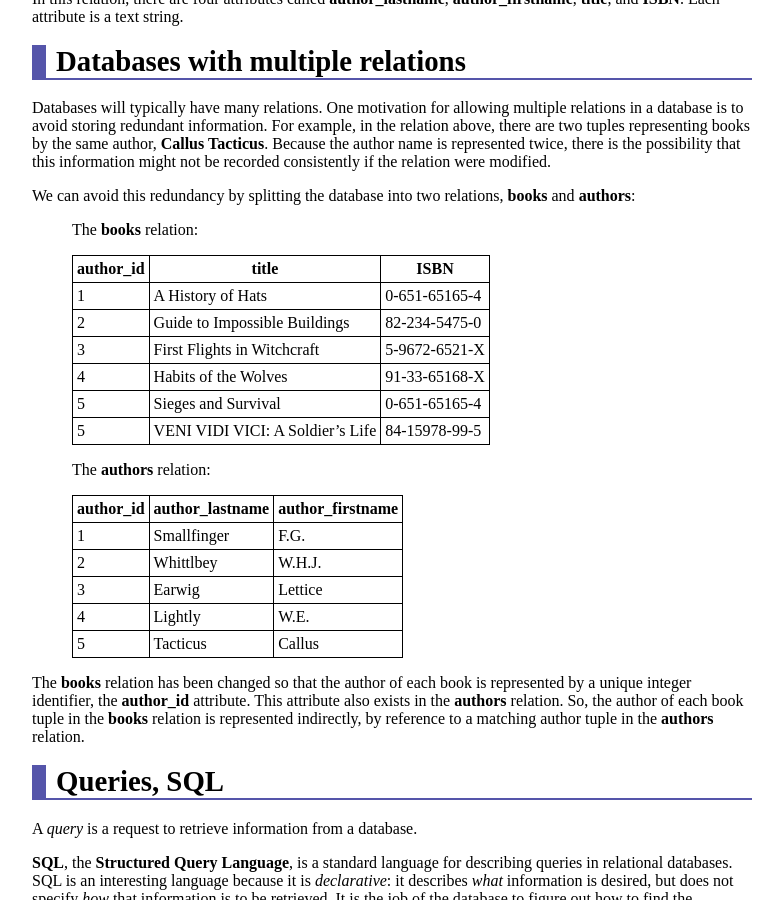
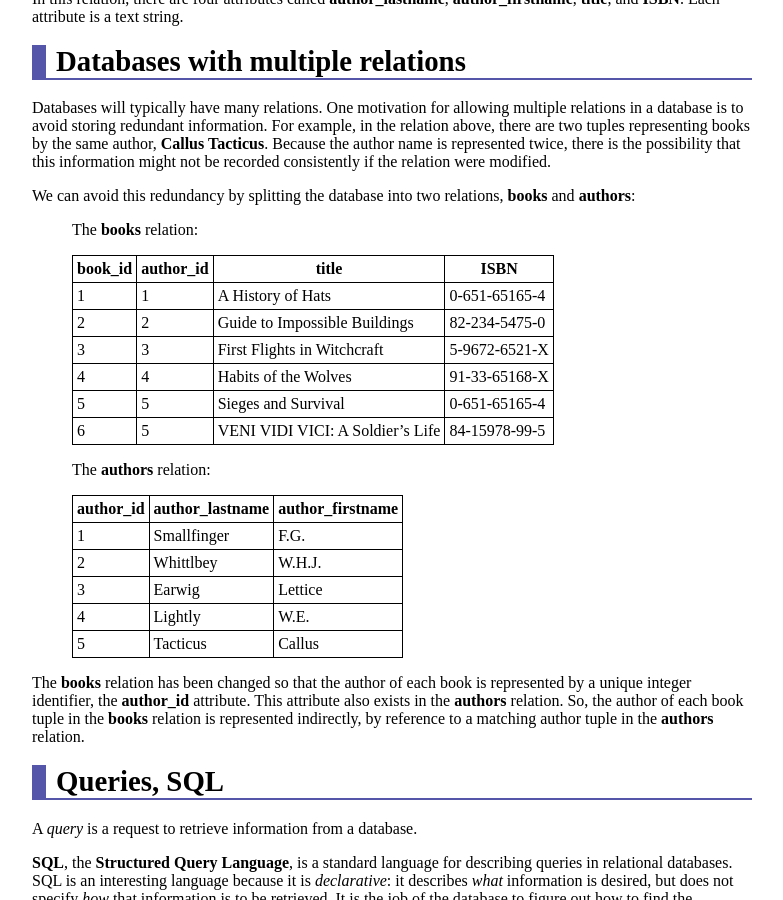
Before and after one commit to ycpcs/cs320-spring2016, a Jekyll site: the page built from lectures/lecture09.md, in a window 1280 px wide and 900 px high, scrolled down 669 px. Shown: the whole window, without its empty margins (248-1031 px from the left). Built offline with Jekyll 4.4.1, drawn with Linux system fonts in a browser that asks for light colours; Markdown is read by kramdown in place of the engine named in the settings.

Commit message:
updates to SQL lecture and lab

```diff
--- a/lectures/lecture09.md
+++ b/lectures/lecture09.md
@@ -36,14 +36,14 @@ We can avoid this redundancy by splitting the database into two relations, **boo
 
 > The **books** relation:
 >
-> author\_id | title | ISBN
-> ---------- | ----- | ----
-> 1 | A History of Hats | 0-651-65165-4
-> 2 | Guide to Impossible Buildings | 82-234-5475-0
-> 3 | First Flights in Witchcraft | 5-9672-6521-X
-> 4 | Habits of the Wolves | 91-33-65168-X
-> 5 | Sieges and Survival | 0-651-65165-4
-> 5 | VENI VIDI VICI: A Soldier's Life | 84-15978-99-5
+> book\_id | author\_id | title | ISBN
+> ---- | ---------- | ----- | ----
+> 1 | 1 | A History of Hats | 0-651-65165-4
+> 2 | 2 | Guide to Impossible Buildings | 82-234-5475-0
+> 3 | 3 | First Flights in Witchcraft | 5-9672-6521-X
+> 4 | 4 | Habits of the Wolves | 91-33-65168-X
+> 5 | 5 | Sieges and Survival | 0-651-65165-4
+> 6 | 5 | VENI VIDI VICI: A Soldier's Life | 84-15978-99-5
 >
 > The **authors** relation:
 >
```
Also changed, not shown: labs/lab04.md (+1 -1 lines).
